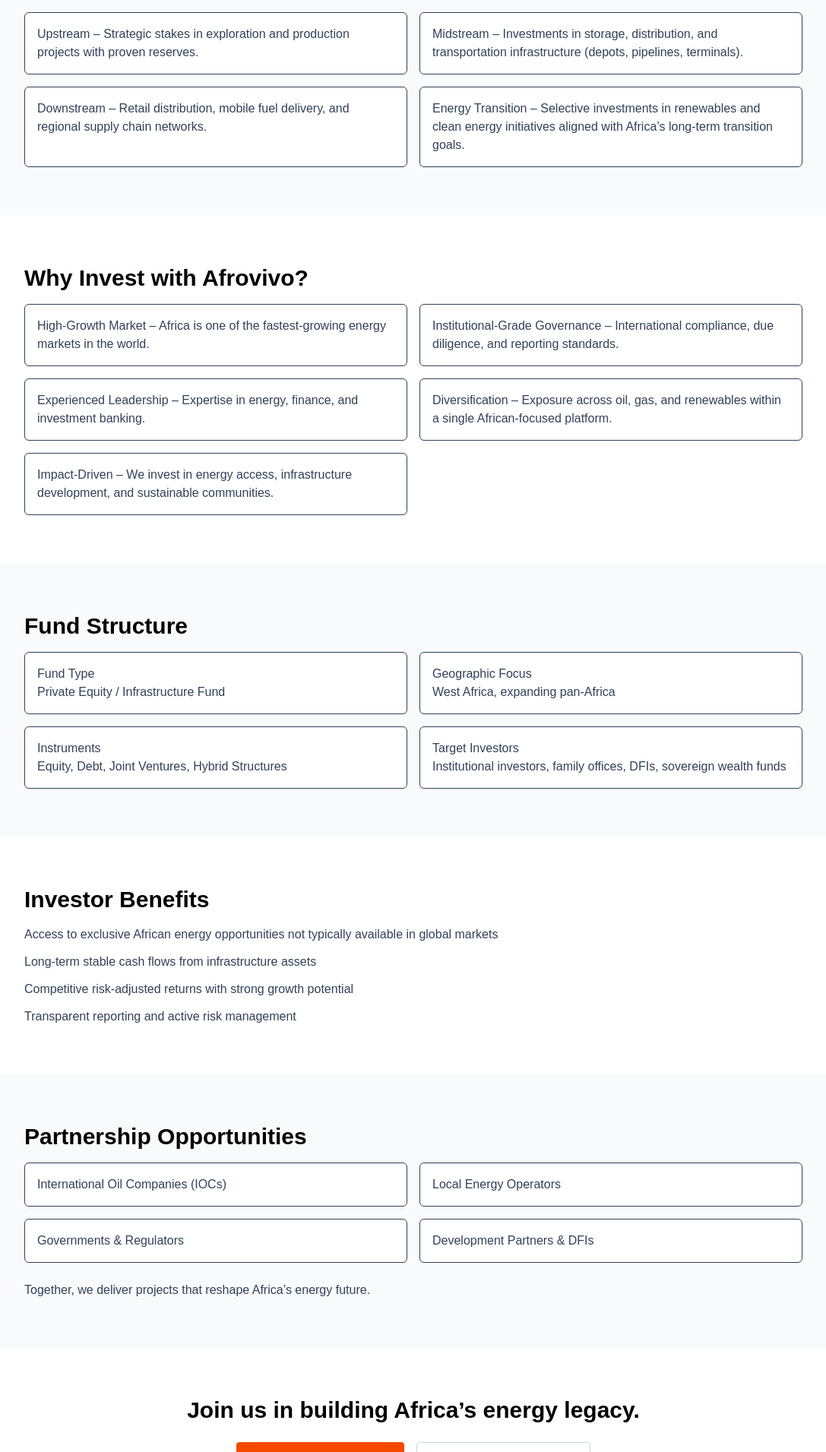
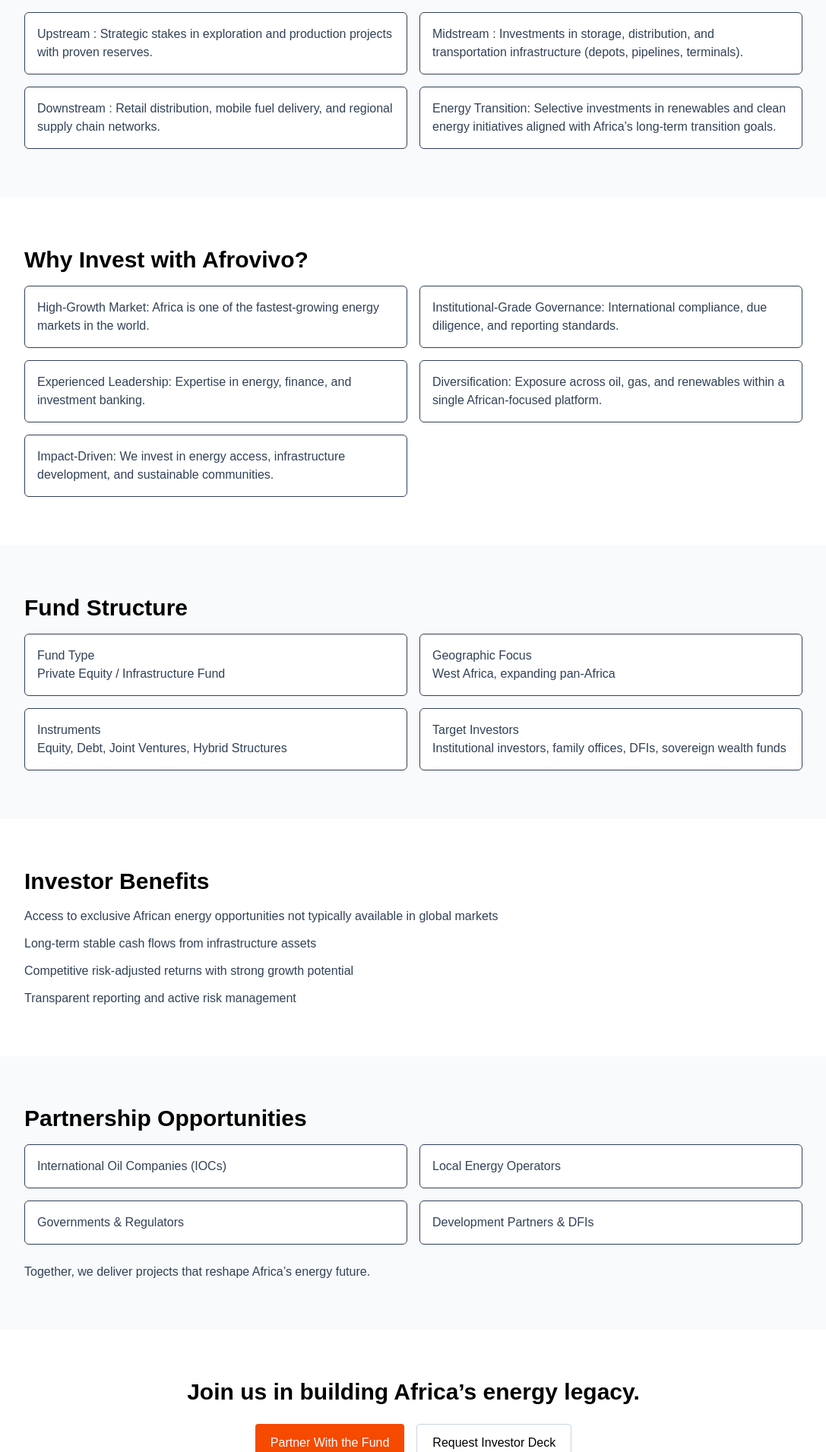
Before and after one commit to Forge-SE/AV-marketing-website, a Next.js app: page /energy-fund in a window 1280 px wide. Shown: the part 729-2640 px from the top of the page at 76% size, without its empty margins (96-1183 px from the left). Built offline with nearby package versions, Linux system fonts and the light colour scheme; a web font is replaced by a local one.

Commit message:
minor update

```diff
--- a/src/content/siteContent.ts
+++ b/src/content/siteContent.ts
@@ -132,20 +132,20 @@
       strategy: {
         title: "Investment Strategy",
         bullets: [
-          "Upstream – Strategic stakes in exploration and production projects with proven reserves.",
-          "Midstream – Investments in storage, distribution, and transportation infrastructure (depots, pipelines, terminals).",
-          "Downstream – Retail distribution, mobile fuel delivery, and regional supply chain networks.",
-          "Energy Transition – Selective investments in renewables and clean energy initiatives aligned with Africa’s long-term transition goals.",
+          "Upstream : Strategic stakes in exploration and production projects with proven reserves.",
+          "Midstream : Investments in storage, distribution, and transportation infrastructure (depots, pipelines, terminals).",
+          "Downstream : Retail distribution, mobile fuel delivery, and regional supply chain networks.",
+          "Energy Transition:  Selective investments in renewables and clean energy initiatives aligned with Africa’s long-term transition goals.",
         ],
       },
       whyInvest: {
         title: "Why Invest with Afrovivo?",
         bullets: [
-          "High-Growth Market – Africa is one of the fastest-growing energy markets in the world.",
-          "Institutional-Grade Governance – International compliance, due diligence, and reporting standards.",
-          "Experienced Leadership – Expertise in energy, finance, and investment banking.",
-          "Diversification – Exposure across oil, gas, and renewables within a single African-focused platform.",
-          "Impact-Driven – We invest in energy access, infrastructure development, and sustainable communities.",
+          "High-Growth Market: Africa is one of the fastest-growing energy markets in the world.",
+          "Institutional-Grade Governance:  International compliance, due diligence, and reporting standards.",
+          "Experienced Leadership:  Expertise in energy, finance, and investment banking.",
+          "Diversification:  Exposure across oil, gas, and renewables within a single African-focused platform.",
+          "Impact-Driven:  We invest in energy access, infrastructure development, and sustainable communities.",
         ],
       },
       fundStructure: {
@@ -182,8 +182,8 @@
       },
       cta: {
         title: "Join us in building Africa’s energy legacy.",
-        partner: "📩 Partner With the Fund",
-        deck: "📑 Request Investor Deck",
+        partner: " Partner With the Fund",
+        deck: " Request Investor Deck",
       },
     },
   },
```
